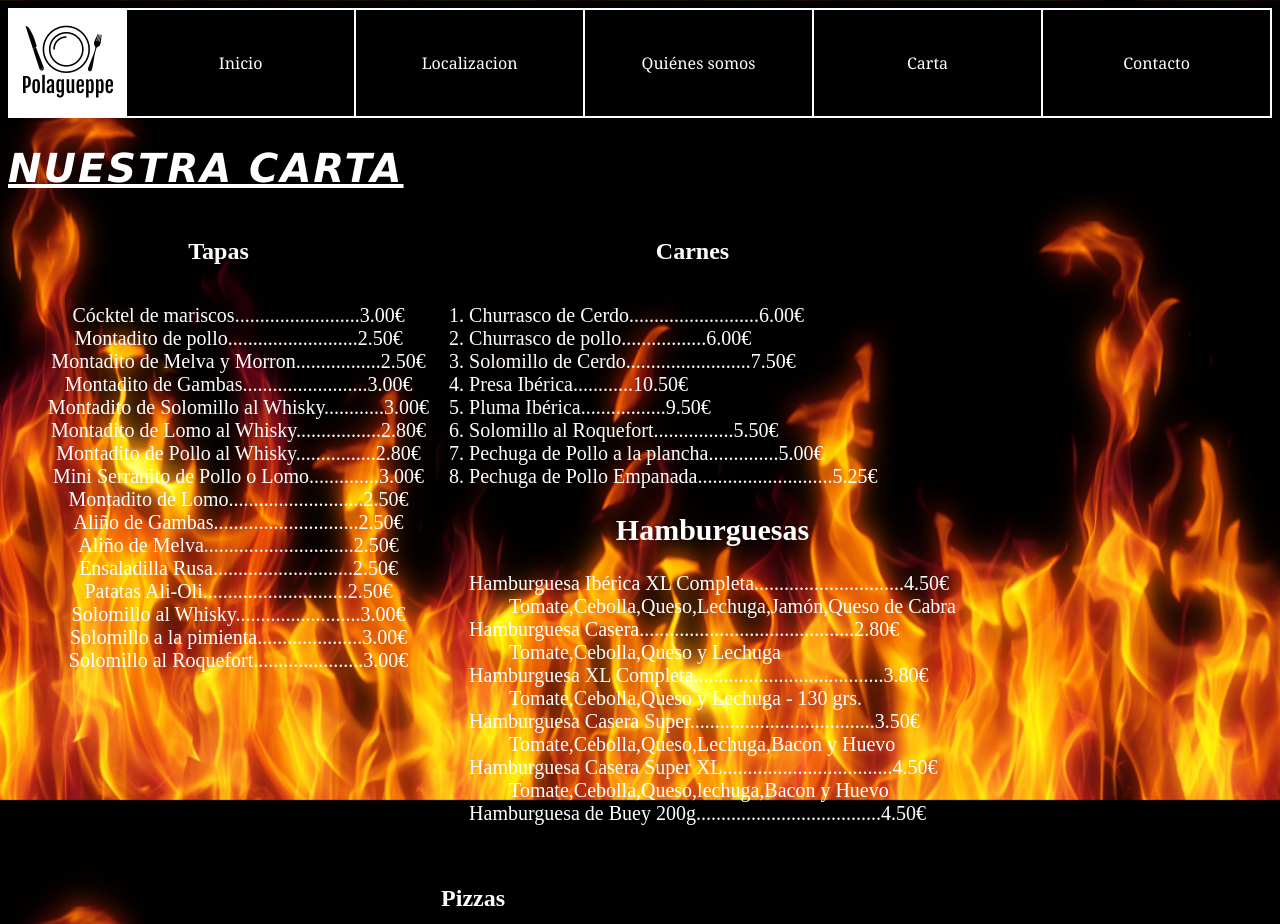
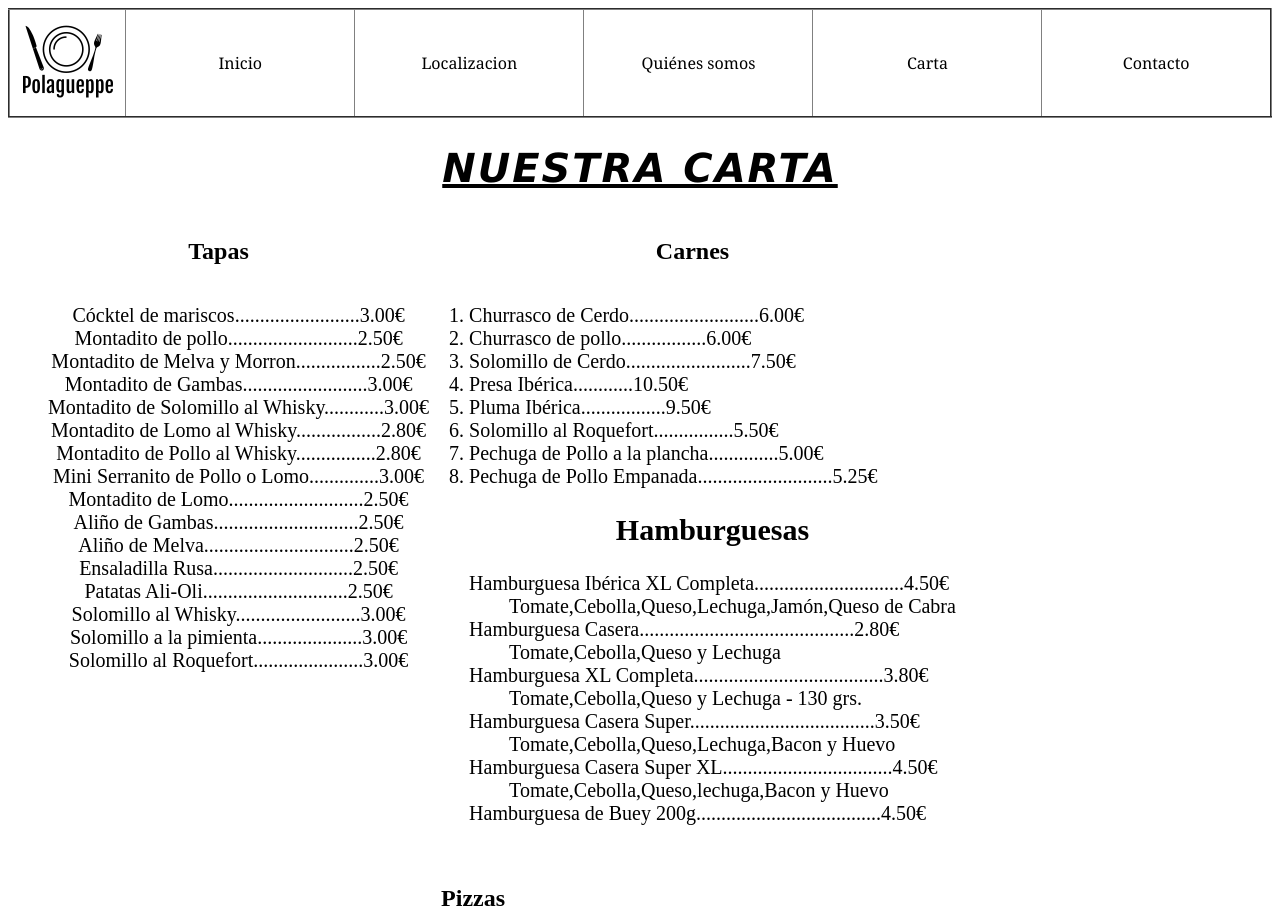
Before and after one commit to Ianfernandez09/Polagueppe, a plain HTML site: page carta.html in a window 1280 px wide. Shown: the top 924 px of the page. Drawn offline with Linux system fonts and the light colour scheme.

Commit message:
Add files via upload

```diff
--- a/carta.html
+++ b/carta.html
@@ -5,21 +5,21 @@
     <title> Restaurante Polagueppe </title>
     <link rel="shortcut icon" href="favicon.png">
   </head>
-  <body background="Imagenes\fondo.jpg" style="background-repeat: no-repeat;background-size:100%;background-attachment: fixed,scroll;">
-    <table border="0" style="width:100%; height:50%;background-color: white;margin:auto;">
-    <tr>
-  		<td style="text-align: center; width:5%;"><a href="index.html" style="text-decoration: none;"><img src="logo.png" height="100" width="100" alt="logo"></a></td>
-  		<td style="background-color: black;text-align: center; width: 15%; font-family: Georgia;"><a href="index.html" style="text-decoration: none;color:white;">Inicio</a></td>
-  		<td style="background-color: black;text-align: center; width: 15%; font-family: Georgia;"><a href="localizacion.html" style="text-decoration: none;color:white;">Localizacion</a></td>
-  		<td style="background-color: black;text-align: center; width: 15%; font-family: Georgia;"><a href="quienes_somos.html" style="text-decoration: none;color:white;">Quiénes somos</a></td>
-  		<td style="background-color: black;text-align: center; width: 15%; font-family: Georgia;"><a href="carta.html" style="text-decoration: none;color: white;">Carta</a></td>
-  		<td style="background-color: black;text-align: center; width: 15%; font-family: Georgia;"><a href="contacto.html" style="text-decoration: none;color: white;">Contacto</a></td>
-  	</tr>
+  <body style="background-color: white;">
+    <table border="2px solid black" style="width:100%; height:50%; background-color: white; margin:auto; border-collapse: collapse;">
+      <tr>
+  		  <td style="text-align: center; width:5%;"><a href="index.html" style="text-decoration: none;"><img src="logo.png" height="100" width="100" alt="logo"></a></td>
+  		  <td style="background-color: white; text-align: center; width: 15%; font-family: Georgia;"><a href="index.html" style="text-decoration: none; color:black;">Inicio</a></td>
+  		  <td style="background-color: white; text-align: center; width: 15%; font-family: Georgia;"><a href="localizacion.html" style="text-decoration: none; color:black;">Localizacion</a></td>
+  		  <td style="background-color: white; text-align: center; width: 15%; font-family: Georgia;"><a href="quienes_somos.html" style="text-decoration: none; color:black;">Quiénes somos</a></td>
+  		  <td style="background-color: white; text-align: center; width: 15%; font-family: Georgia;"><a href="carta.html" style="text-decoration: none; color: black;">Carta</a></td>
+  		  <td style="background-color: white; text-align: center; width: 15%; font-family: Georgia;"><a href="contacto.html" style="text-decoration: none; color: black;">Contacto</a></td>
+  	  </tr>
     </table>
-    <h1 style="color: white; font-family: Verdana; font-size: 40px; text-transform:uppercase;letter-spacing:2px;"><ins><i><b>Nuestra Carta</b></i></ins></h1>
+    <h1 style="color: black; font-family: Verdana; font-size: 40px; text-transform:uppercase;letter-spacing:2px;text-align: center;"><ins><i><b>Nuestra Carta</b></i></ins></h1>
     <div style="float: left;">
-    <h2 align="center" style="color: white;">Tapas</h2>
-    <ul align="center" style="color: white;list-style-type: none;font-size: 20px;float: left;">
+    <h2 align="center" style="color: black;">Tapas</h2>
+    <ul align="center" style="color: black;list-style-type: none;font-size: 20px;float: left;">
       <li>Cócktel de mariscos.........................3.00€</li>
       <li>Montadito de pollo..........................2.50€</li>
       <li>Montadito de Melva y Morron.................2.50€</li>
@@ -39,8 +39,8 @@
     </ul>
     </div>
     <div style="float: left;">
-    <h2 align="center" style="color:white;">Carnes</h2>
-    <ol style="color: white;text-align: left;font-size: 20px;float: left;">
+    <h2 align="center" style="color:black;">Carnes</h2>
+    <ol style="color: black;text-align: left;font-size: 20px;float: left;">
       <li>Churrasco de Cerdo..........................6.00€</li>
       <li>Churrasco de pollo.................6.00€</li>
       <li>Solomillo de Cerdo.........................7.50€</li>
@@ -50,8 +50,8 @@
       <li>Pechuga de Pollo a la plancha..............5.00€</li>
       <li>Pechuga de Pollo Empanada...........................5.25€</li>
     </ul>
-    <h2 align="center" style="color:white;">Hamburguesas</h2>
-    <dl style="color:white;">
+    <h2 align="center" style="color:black;">Hamburguesas</h2>
+    <dl style="color:black;">
       <dt>Hamburguesa Ibérica XL Completa..............................4.50€</dt>
       <dd>Tomate,Cebolla,Queso,Lechuga,Jamón,Queso de Cabra</dd>
       <dt>Hamburguesa Casera...........................................2.80€</dt>
@@ -66,8 +66,8 @@
     </dl>
     </div>
     <div style="float:left;">
-    <h2 align="center" style="color:white;"> Pizzas </h2>
-    <table style="color: white;text-align: center;font-size: 17px;">
+    <h2  align="center" style="color:black;"> Pizzas </h2>
+    <table style="color: black;text-align: center;font-size: 17px;">
       <tr>
         <th></th>
         <th>Mediana (26cm aprox.)</th>
```
Also changed, not shown: contacto.html (+13 -20 lines), index.html (+18 -18 lines), localizacion.html (+12 -12 lines), quienes_somos.html (+13 -13 lines).
